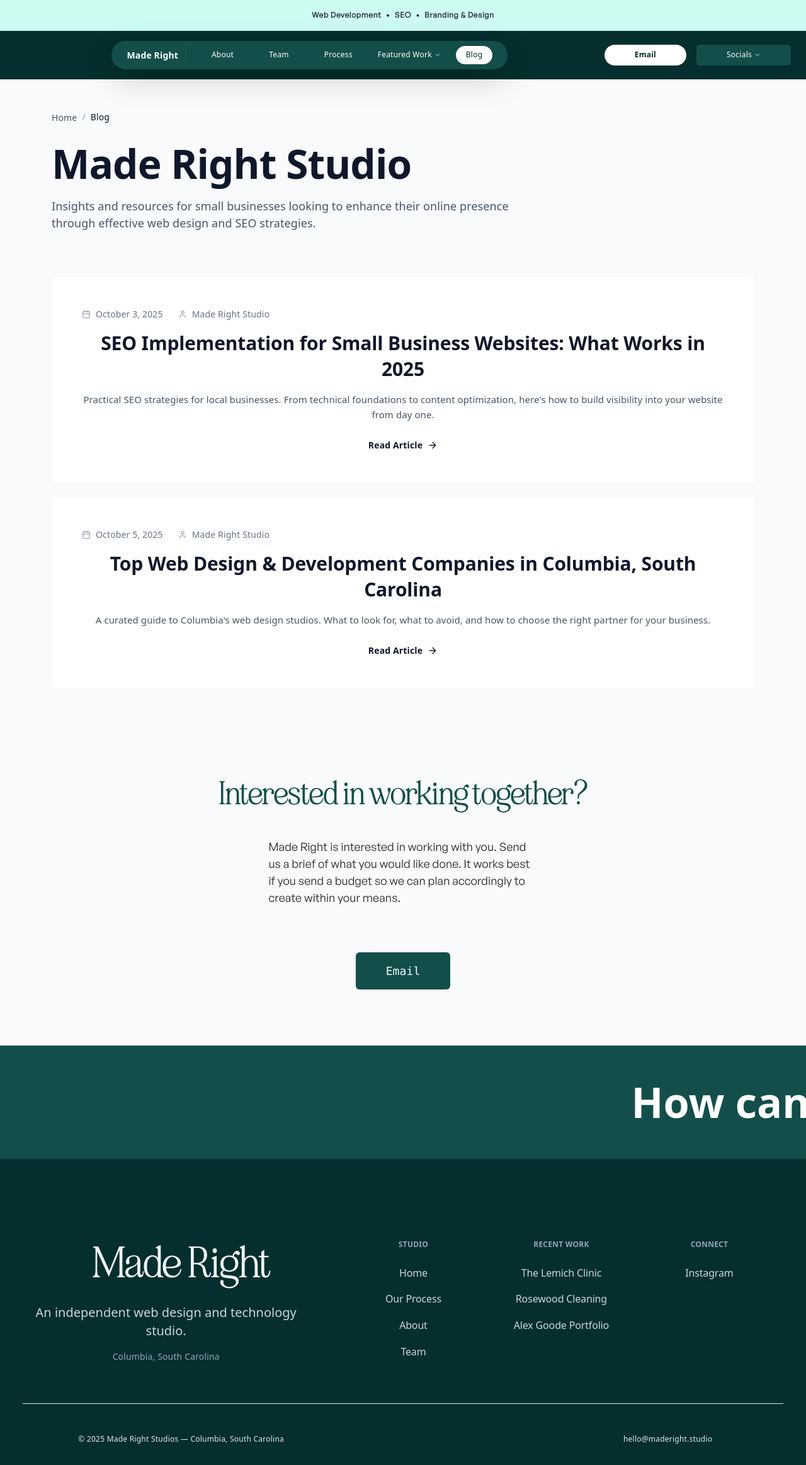
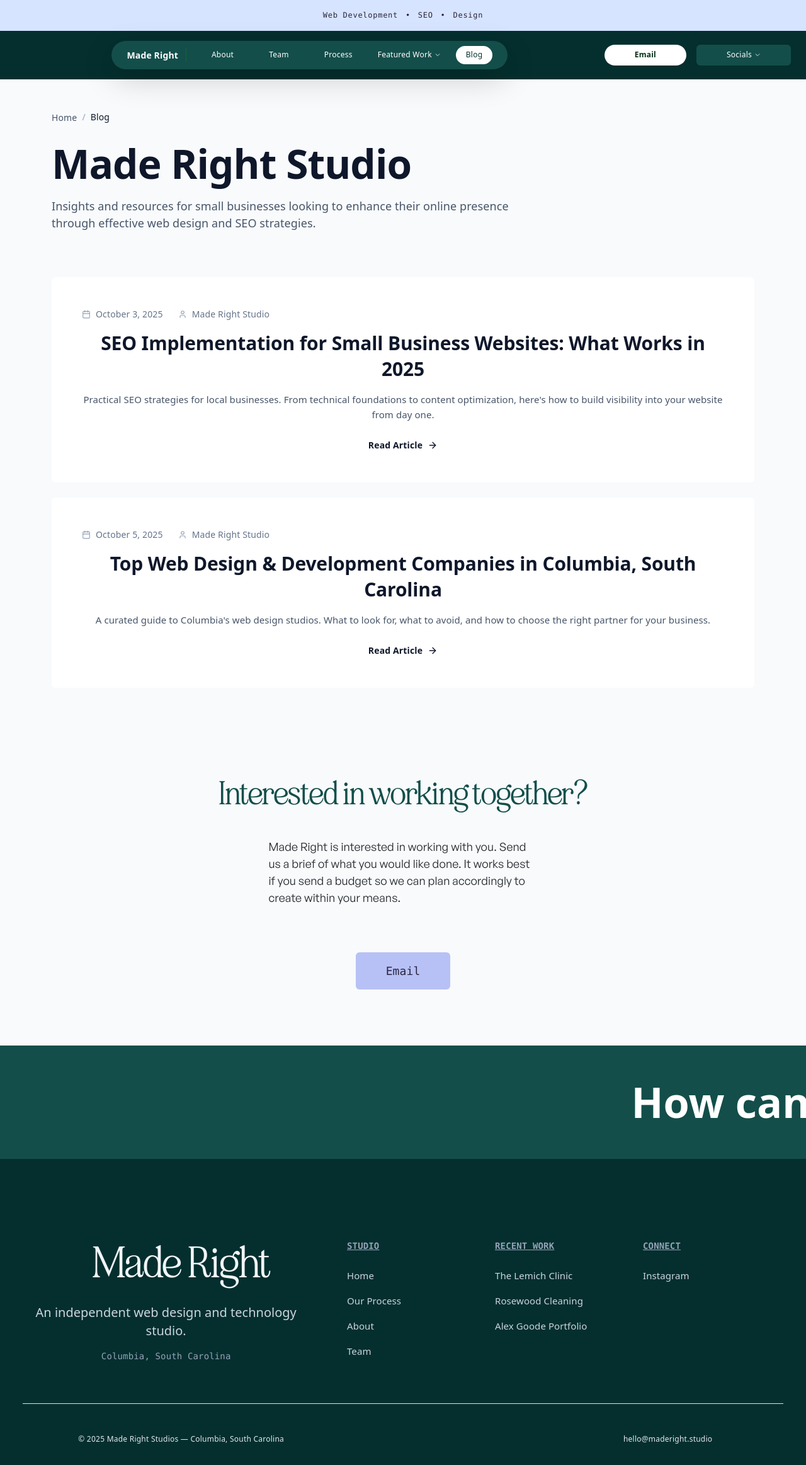
Before and after one commit to alexgoodestudio/maderight.studio, a React (Create React App) app: page /blog in a window 1280 px wide. Shown: the whole page at 63% size. Built offline with nearby package versions, Linux system fonts and the light colour scheme.

Commit message:
contact styling

```diff
--- a/src/Components/Footer.js
+++ b/src/Components/Footer.js
@@ -46,7 +46,7 @@ function Footer() {
             <p className="text-xl tracking-wide text-slate-300  pe-lg-5">
               An independent web design and technology studio.
             </p>
-            <p className="text-sm text-slate-400  pe-lg-5">
+            <p className="text-sm font-mono text-slate-400  pe-lg-5">
               Columbia, South Carolina
             </p>
           </div>
@@ -56,15 +56,15 @@ function Footer() {
             <div className="row">
 
               {/* Studio Links */}
-              <div className="col-md-4 col-6 mb-4 mb-md-0 footer-section">
-                <h6 className="text-xs font-semibold text-slate-400 border-white uppercase tracking-wider mb-4">
+              <div className="col-md-4 text-start col-4 mb-4 mb-md-0 footer-section">
+                <h6 className="text-sm underline font-mono font-semibold text-slate-400 border-white uppercase tracking-wider mb-4">
                   Studio
                 </h6>
                 <ul className="list-unstyled">
                    <li className="mb-3">
                     <Link
                       to="/"
-                      className="text-base text-slate-300 hover:text-slate-100 text-decoration-none d-inline-block transition-colors"
+                      className="text-md text-slate-300 hover:text-slate-100 text-decoration-none d-inline-block transition-colors"
                     >
                       Home
                     </Link>
@@ -72,7 +72,7 @@ function Footer() {
                   <li className="mb-3">
                     <Link
                       to="/our-process"
-                      className="text-base text-slate-300 hover:text-slate-100 text-decoration-none d-inline-block transition-colors"
+                      className="text-md text-slate-300 hover:text-slate-100 text-decoration-none d-inline-block transition-colors"
                     >
                       Our Process
                     </Link>
@@ -80,7 +80,7 @@ function Footer() {
                   <li className="mb-3">
                     <Link
                       to="/about"
-                      className="text-base text-slate-300 hover:text-slate-100 text-decoration-none d-inline-block transition-colors"
+                      className="text-md text-slate-300 hover:text-slate-100 text-decoration-none d-inline-block transition-colors"
                     >
                       About
                     </Link>
@@ -88,7 +88,7 @@ function Footer() {
                   <li className="mb-3">
                     <Link
                       to="/team"
-                      className="text-base text-slate-300 hover:text-slate-100 text-decoration-none d-inline-block transition-colors"
+                      className="text-md text-slate-300 hover:text-slate-100 text-decoration-none d-inline-block transition-colors"
                     >
                       Team
                     </Link>
@@ -97,15 +97,15 @@ function Footer() {
               </div>
 
               {/* Work Links */}
-              <div className="col-md-4 col-6 mb-4 mb-md-0 footer-section">
-                <h6 className="text-xs font-semibold text-slate-400 border-white uppercase tracking-wider mb-4">
+              <div className="col-md-4 text-start col-4 mb-4 mb-md-0 footer-section">
+                <h6 className="text-sm underline font-mono font-semibold text-slate-400 border-white uppercase tracking-wider mb-4">
                   Recent Work
                 </h6>
                 <ul className="list-unstyled">
                   <li className="mb-3">
                     <a
                       href="https://lemichclinic.netlify.app"
-                      className="text-base text-slate-300 hover:text-slate-100 text-decoration-none d-inline-block transition-colors"
+                      className="text-md text-slate-300 hover:text-slate-100 text-decoration-none d-inline-block transition-colors"
                       target="_blank"
                       rel="noopener noreferrer"
                     >
@@ -115,7 +115,7 @@ function Footer() {
                   <li className="mb-3">
                     <a
                       href="https://rosewoodcleaning.netlify.app"
-                      className="text-base text-slate-300 hover:text-slate-100 text-decoration-none d-inline-block transition-colors"
+                      className="text-md text-slate-300 hover:text-slate-100 text-decoration-none d-inline-block transition-colors"
                       target="_blank"
                       rel="noopener noreferrer"
                     >
@@ -125,7 +125,7 @@ function Footer() {
                   <li className="mb-3">
                     <a
                       href="http://alexgoode.netlify.app/"
-                      className="text-base text-slate-300 hover:text-slate-100 text-decoration-none d-inline-block transition-colors"
+                      className="text-md text-slate-300 hover:text-slate-100 text-decoration-none d-inline-block transition-colors"
                       target="_blank"
                       rel="noopener noreferrer"
                     >
@@ -136,8 +136,8 @@ function Footer() {
               </div>
 
               {/* Connect Links */}
-              <div className="col-md-4 col-12 footer-section">
-                <h6 className="text-xs font-semibold text-slate-400 border-white uppercase tracking-wider mb-4">
+              <div className="col-md-4 text-start col-4 footer-section">
+                <h6 className="text-sm underline font-mono font-semibold text-slate-400 border-white uppercase tracking-wider mb-4">
                   Connect
                 </h6>
                 <ul className="list-unstyled">
@@ -145,7 +145,7 @@ function Footer() {
                   <li className="mb-3">
                     <a
                       href="https://instagram.com/maderight.studio"
-                      className="text-base text-slate-300 hover:text-slate-100 text-decoration-none d-inline-block transition-colors"
+                      className="text-md text-slate-300 hover:text-slate-100 text-decoration-none d-inline-block transition-colors"
                       target="_blank"
                       rel="noopener noreferrer"
                     >
--- a/src/Components/Mission.js
+++ b/src/Components/Mission.js
@@ -120,7 +120,7 @@ function Mission() {
           let specialClass = "";
 
           if (letters === "Made" || letters === "Right") {
-            colorClass = "text-sky-400";
+            colorClass = "text-primary";
             specialClass = "made-right";
           }
 
--- a/src/Components/NavBanner.js
+++ b/src/Components/NavBanner.js
@@ -1,15 +1,15 @@
 function NavBanner() {
   return (
     <header
-      className="bg-teal-100 text-slate-800 text-center font-bold"
+      className="bg-nav-banner text-slate-800 text-center "
       role="banner"
       aria-label="Site information banner"
     >
       <p
-        className="text-xs gs pb-3 pt-3 mb-0"
+        className="text-xs font-mono pb-3 pt-3 mb-0"
         style={{ letterSpacing: '0.06em' }}
       >
-        Web Development <span className="mx-1"> • </span>  SEO <span className="mx-1"> • </span> Branding & Design
+        Web Development <span className="mx-1"> • </span>  SEO <span className="mx-1"> • </span>  Design
       </p>
     </header>
   );
--- a/src/Components/Style.css
+++ b/src/Components/Style.css
@@ -379,39 +379,24 @@ body {
   padding: 2% 33%;
 }
 
-.btn-call {
-  color: #E9D5FF;
-  background-color: #78350F;
-  border: 2px solid transparent;
-  border-radius: 20px;
-  outline: 2px solid transparent;
-  transition: all 0.3s ease;
+.bg-nav-banner{
+  background-color: #D6E4FF;
+  color: #2A2440;
 }
 
-.btn-call:hover {
-  background-color: #E9D5FF;
-  color: #78350F;
-  border-color: #78350F;
-  outline-color: #78350F;
-}
-
-.btn-email {
-  color: #78350F;
-  background-color: #E9D5FF;
-  border: 2px solid #78350F;
-  border-radius: 20px;
-  outline: 2px solid transparent;
-  transition: all 0.3s ease;
-}
-
-.btn-email:hover {
-  color: #E9D5FF;
-  background-color: #78350F;
+.text-made{
+  color: #BB879D;
 }
 
 .btn-contact {
+  background-color: #b7c1f6;
+  color: #2A2440;
+  border-radius: 10px;
+}
 
-  border-radius: 10px;
+.btn-contact:hover{
+  background-color: #A1ADEB;
+  color: #2A2440;
 }
 
 /* -----------------------------------------------------------------------------
```
